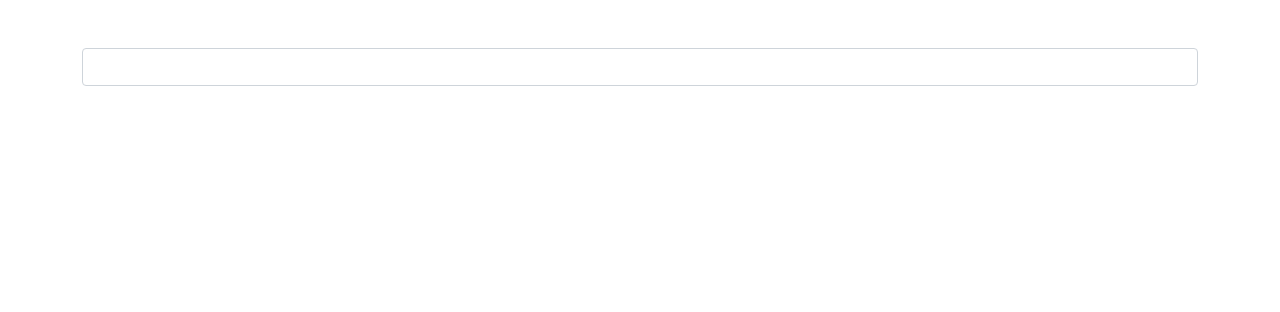
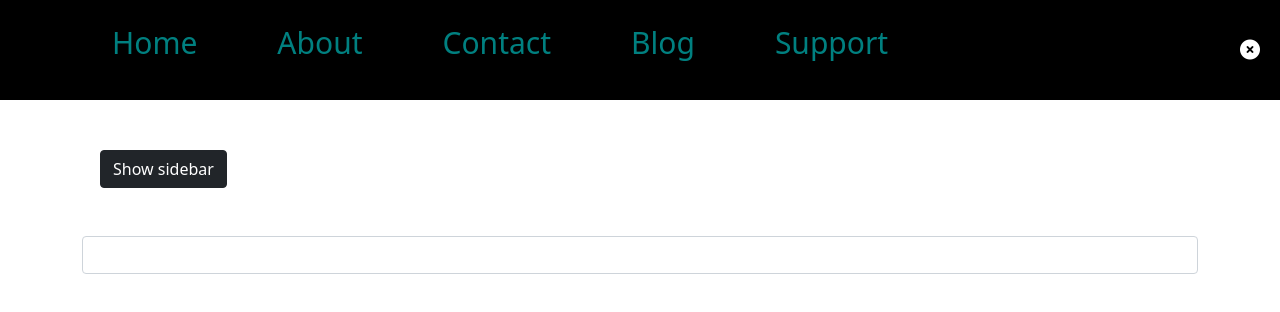
Before and after one commit to rovshanguli/Navigations, a plain HTML site: page NavigationHomeWork/index.html in a window 1280 px wide. Drawn offline with nearby package versions, Linux system fonts and the light colour scheme.

Commit message:
Navigations

```diff
--- a/NavigationHomeWork/assets/css/style.css
+++ b/NavigationHomeWork/assets/css/style.css
@@ -0,0 +1,43 @@
+.sidebar {
+    height: 100px;
+    width: 100%;
+    background-color: black;
+    transition: all 0.3s;
+  }
+  .sidebar ul {
+    display: flex;
+  }
+  .sidebar ul li {
+    list-style-type: none;
+  }
+  .sidebar i{
+      color: white;
+      font-size: 20px;
+      position: absolute;
+      right: 20px;
+      top: 40px;
+      cursor: pointer;
+  }
+  .sidebar ul li a:hover {
+    color: white;
+  }
+
+  .sidebar ul li a {
+    text-decoration: none;
+    display: inline-block;
+    color:teal;
+    font-size: 30px;
+    margin-left: 80px;
+    margin-top: 20px;
+    transition: all 0.3s;
+
+  }
+
+  .close {
+     transform: translate(0, -100px);
+     transition: all 0.4s;
+  }
+  button{
+      margin-left: 100px;
+      margin-top: 50px;
+  }
--- a/NavigationHomeWork/assets/js/script.js
+++ b/NavigationHomeWork/assets/js/script.js
@@ -1,3 +1,20 @@
+//Task1
+let closeSide= document.getElementById("close-btn")
+let openSide= document.getElementById("open-btn")
+
+let sideBar= document.querySelector(".sidebar")
+
+closeSide.addEventListener("click",function(){
+    sideBar.classList.add("close")
+})
+
+openSide.addEventListener("click",function(){
+    sideBar.classList.remove("close")
+})
+
+
+//Task2
+
 let input = document.getElementById("num");
 let ul = document.getElementById("ul");
 input.addEventListener("keyup", function (e) {
--- a/NavigationHomeWork/index.html
+++ b/NavigationHomeWork/index.html
@@ -12,6 +12,21 @@
 </head>
 
 <body>
+
+    <!-- Task 1 -->
+    <div class="sidebar">
+        <i id="close-btn" class="fas fa-times-circle"></i>
+        <ul>
+            <li><a href="">Home</a></li>
+            <li><a href="">About</a></li>
+            <li><a href="">Contact</a></li>
+            <li><a href="">Blog</a></li>
+            <li><a href="">Support</a></li>
+        </ul>
+    </div>
+    <button id="open-btn" class="btn btn-dark">Show sidebar</button>
+
+    <!-- Task 2-->
     <div class="container">
         <div class="row mt-5">
             <div id="main">
```
